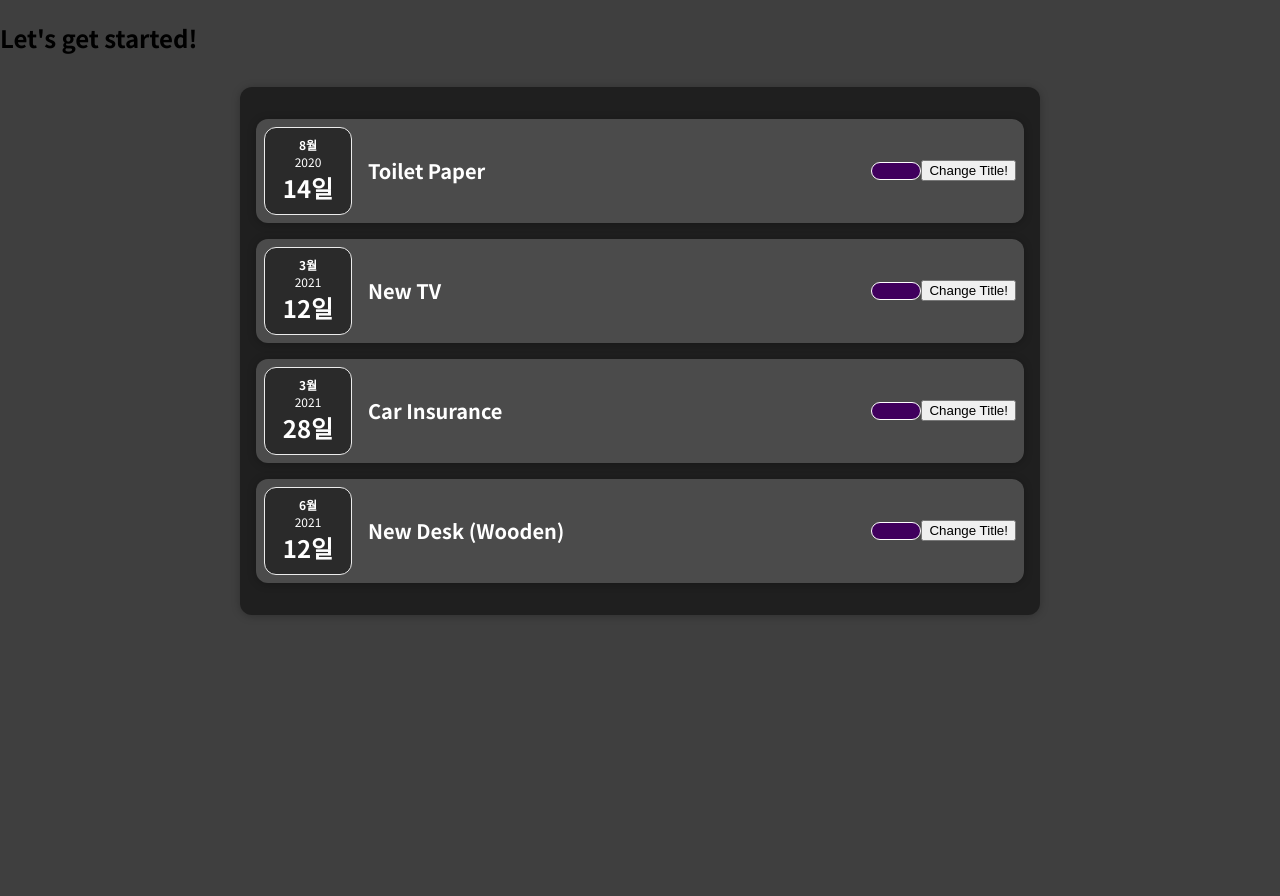
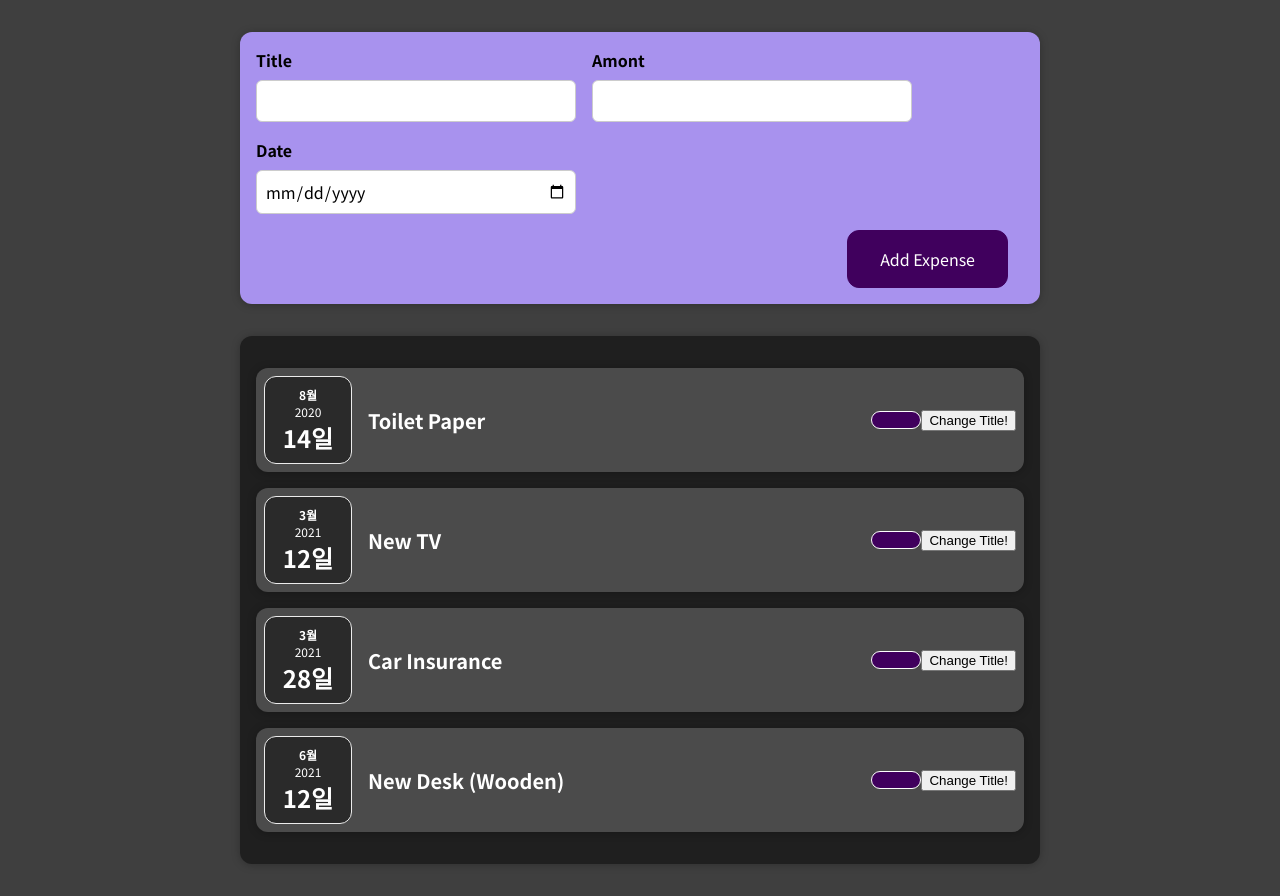
Before and after one commit to LEE2302/udemy_react, a React (Create React App) app in the folder 01-starting-setup/: page / in a window 1280 px wide. Before the commit the page ends 800 px from the top, so only its background shows below. Built offline with nearby package versions, Linux system fonts and the light colour scheme.

Commit message:
eventHandler

```diff
--- a/01-starting-setup/src/App.js
+++ b/01-starting-setup/src/App.js
@@ -1,5 +1,6 @@
 import React from "react";
 import Expenses from "./components/Expense/Expenses";
+import NewExpense from "./components/NewExpense/NewExpense";
 
 //화살표 함수로도 가능 강의자 개인적으로 선호 짧기때문
 //그냥 여러가지로 된다정도만 알고 개인이 편한걸로 쓰면됨.
@@ -41,7 +42,7 @@
   //JSX문법
   return (
     <div>
-      <h2>Let's get started!</h2>
+      <NewExpense />
       <Expenses items={expense} />
     </div>
   );
--- a/01-starting-setup/src/components/Expense/ExpenseItem.js
+++ b/01-starting-setup/src/components/Expense/ExpenseItem.js
@@ -8,9 +8,8 @@
 function ExpenseItem(props) {
   const [title, setTitle] = useState(props.title);
 
-  const clickHandler = () => {
-    setTitle("Update!!");
-    console.log(title);
+  const clickHandler = (event) => {
+    setTitle(event.target.value);
   };
 
   return (
--- /dev/null
+++ b/01-starting-setup/src/components/NewExpense/NewExpense.css
@@ -0,0 +1,38 @@
+.new-expense {
+  background-color: #a892ee;
+  padding: 1rem;
+  margin: 2rem auto;
+  width: 50rem;
+  max-width: 95%;
+  border-radius: 12px;
+  text-align: center;
+  box-shadow: 0 1px 8px rgba(0, 0, 0, 0.25);
+}
+
+.new-expense button {
+  font: inherit;
+  cursor: pointer;
+  padding: 1rem 2rem;
+  border: 1px solid #40005d;
+  background-color: #40005d;
+  color: white;
+  border-radius: 12px;
+  margin-right: 1rem;
+}
+
+.new-expense button:hover,
+.new-expense button:active {
+  background-color: #510674;
+  border-color: #510674;
+}
+
+.new-expense button.alternative {
+  color: #220131;
+  border-color: transparent;
+  background-color: transparent;
+}
+
+.new-expense button.alternative:hover,
+.new-expense button.alternative:active {
+  background-color: #ddb3f8;
+}
--- /dev/null
+++ b/01-starting-setup/src/components/NewExpense/NewExpense.js
@@ -0,0 +1,13 @@
+import React from "react";
+import "./NewExpense.css";
+import NewExpenseForm from "./NewExpenseForm";
+
+const NewExpense = () => {
+  return (
+    <div className="new-expense">
+      <NewExpenseForm />
+    </div>
+  );
+};
+
+export default NewExpense;
--- /dev/null
+++ b/01-starting-setup/src/components/NewExpense/NewExpenseForm.css
@@ -0,0 +1,26 @@
+.new-expense__controls {
+  display: flex;
+  flex-wrap: wrap;
+  gap: 1rem;
+  margin-bottom: 1rem;
+  text-align: left;
+}
+
+.new-expense__control label {
+  font-weight: bold;
+  margin-bottom: 0.5rem;
+  display: block;
+}
+
+.new-expense__control input {
+  font: inherit;
+  padding: 0.5rem;
+  border-radius: 6px;
+  border: 1px solid #ccc;
+  width: 20rem;
+  max-width: 100%;
+}
+
+.new-expense__actions {
+  text-align: right;
+}
--- /dev/null
+++ b/01-starting-setup/src/components/NewExpense/NewExpenseForm.js
@@ -0,0 +1,82 @@
+import React, { useState } from "react";
+import "./NewExpenseForm.css";
+
+const NewExpenseForm = () => {
+  const [enteredTitle, setEnteredTitle] = useState("");
+  const [enteredAmont, setEnteredAmont] = useState("");
+  const [enteredDate, setEnteredDate] = useState("");
+
+  //useState 한개로 여러개 정의하하는 방법
+  //   const [userInput, setUserInput] = useState({
+  //     enteredTitle: "",
+  //     enteredAmont: "",
+  //     enteredDate: "",
+  //   });
+
+  function titleChangeHandler(event) {
+    setEnteredTitle(event.target.value);
+
+    // 대체 방법1
+    // setUserInput({
+    //   ...userInput,
+    //   enteredTitle: event.target.value,
+    // });
+
+    //이전 상태에 의존해야 할때 방법
+    // setUserInput((prev) => {
+    //   return { ...prev, enteredTitle: event.target.value };
+    // });
+  }
+
+  function amontChangeHandler(event) {
+    setEnteredAmont(event.target.value);
+
+    // setUserInput({
+    //   ...userInput,
+    //   enteredAmont: event.target.value,
+    // });
+  }
+
+  function dateChangeHandler(event) {
+    setEnteredDate(event.target.value);
+
+    // setUserInput({
+    //   ...userInput,
+    //   enteredDate: event.target.value,
+    // });
+  }
+
+  return (
+    <form>
+      <div className="new-expense__controls">
+        <div className="new-expense__control">
+          <label>Title</label>
+          <input type="text" onChange={titleChangeHandler} />
+        </div>
+        <div className="new-expense__control">
+          <label>Amont</label>
+          <input
+            type="number"
+            min="0.01"
+            step="0.01"
+            onChange={amontChangeHandler}
+          />
+        </div>
+        <div className="new-expense__control">
+          <label>Date</label>
+          <input
+            type="date"
+            min="2019-01-01"
+            max="2023-12-31"
+            onChange={dateChangeHandler}
+          />
+        </div>
+      </div>
+      <div className="new-expense__actions">
+        <button type="submit">Add Expense</button>
+      </div>
+    </form>
+  );
+};
+
+export default NewExpenseForm;
```
